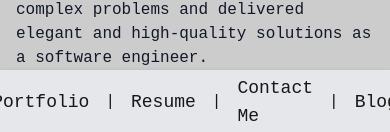
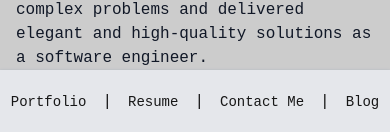
Before and after one commit to ilova-bazis/portfolio, a Next.js app: page / in a window 390 px wide. Shown: the part 710-842 px from the top of the page. Built offline with nearby package versions, Linux system fonts and the light colour scheme.

Commit message:
update: ui optimization for mobile

```diff
--- a/src/app/resume/experienceItem.tsx
+++ b/src/app/resume/experienceItem.tsx
@@ -34,7 +34,7 @@ const Experience: React.FC<ExperienceProps> = ({ experiences }) => {
               // className="bg-orange-500 hover:bg-orange-700 text-white font-bold py-2 px-4 rounded inline-flex items-center"
 
             >
-              <FaDownload /><span className="leading-none"> Download Resume</span>
+              <FaDownload /><span className="leading-none hidden sm:block"> Download Resume</span>
             </a>
         </div>
         <div className="space-y-8">
--- a/src/app/top/top.tsx
+++ b/src/app/top/top.tsx
@@ -18,11 +18,11 @@ export default function Top() {
                     </Link>
                 </div>
                 <div className='w-full sm:block sm:w-auto'>
-                    <div className="fixed flex sm:relative bottom-0 left-0 z-50 w-full h-16  flex-row gap-4 sm:h-auto items-center mt-4 justify-center bg-gray-200 sm:bg-inherit sm:justify-normal shadow sm:shadow-none shadow-slate-400">
-                        <div><Link className="text-lg active:text-orange-600" href="/coming-soon">Portfolio</Link></div>|
-                        <div><Link className='text-lg active:text-orange-600' href="/resume">Resume</Link></div>|
-                        <div><Link className='text-lg active:text-orange-600' href="/contact">Contact Me</Link></div>|
-                        <div><Link className='text-lg active:text-orange-600' href="/blog">Blog</Link></div>
+                    <div className="fixed flex sm:relative bottom-0 left-0 z-50 w-full h-16  flex-row gap-4 sm:h-auto items-center mt-4 justify-center bg-gray-200 sm:bg-inherit  sm:justify-normal shadow sm:shadow-none shadow-slate-400">
+                        <div><Link className="text-sm sm:text-base active:text-orange-600" href="/coming-soon">Portfolio</Link></div>|
+                        <div><Link className='text-sm sm:text-base active:text-orange-600' href="/resume">Resume</Link></div>|
+                        <div><Link className='text-sm sm:text-base active:text-orange-600' href="/contact">Contact Me</Link></div>|
+                        <div><Link className='text-sm sm:text-base active:text-orange-600' href="/blog">Blog</Link></div>
                     </div>
                 </div>
             </div>
```
